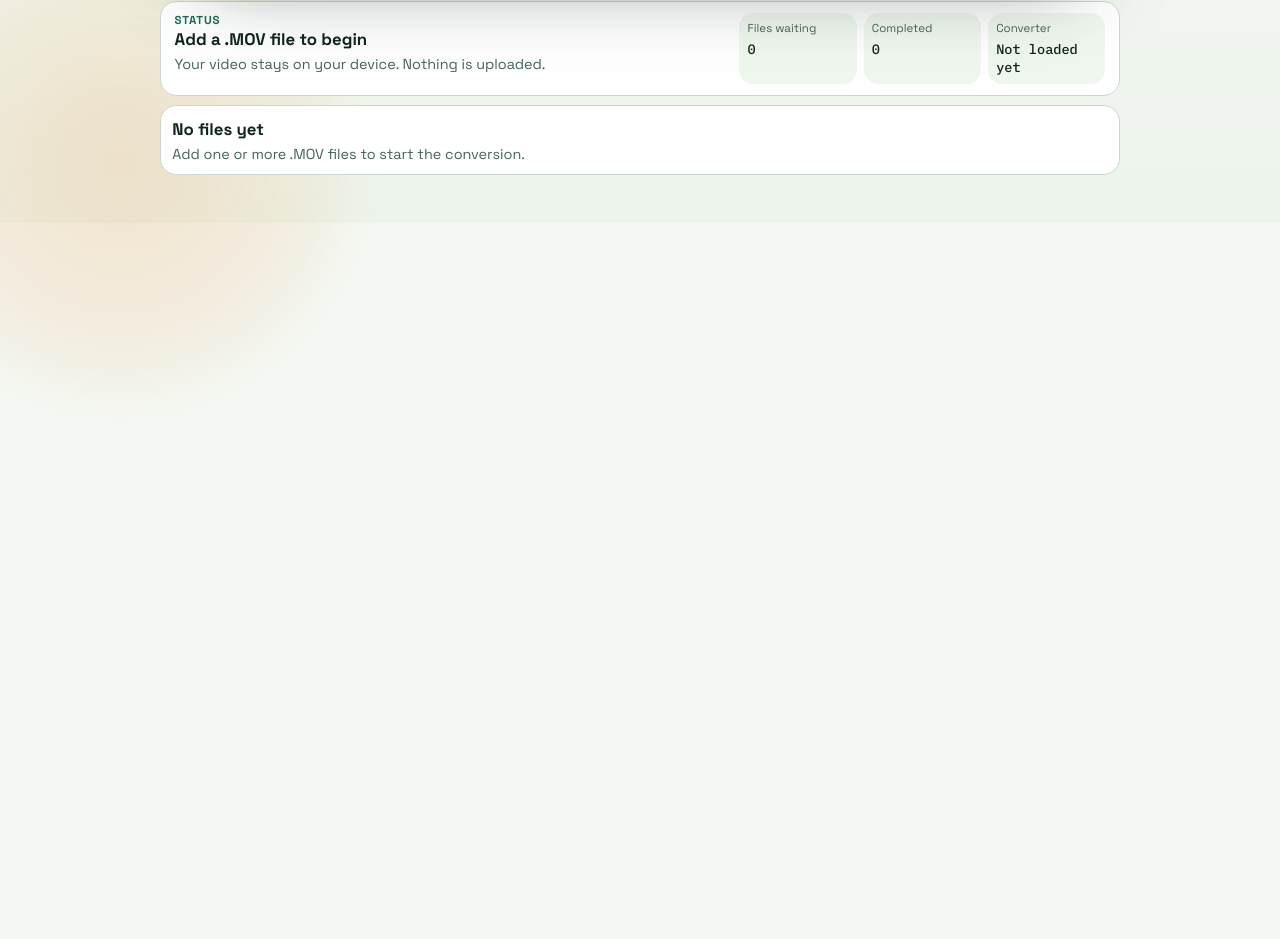
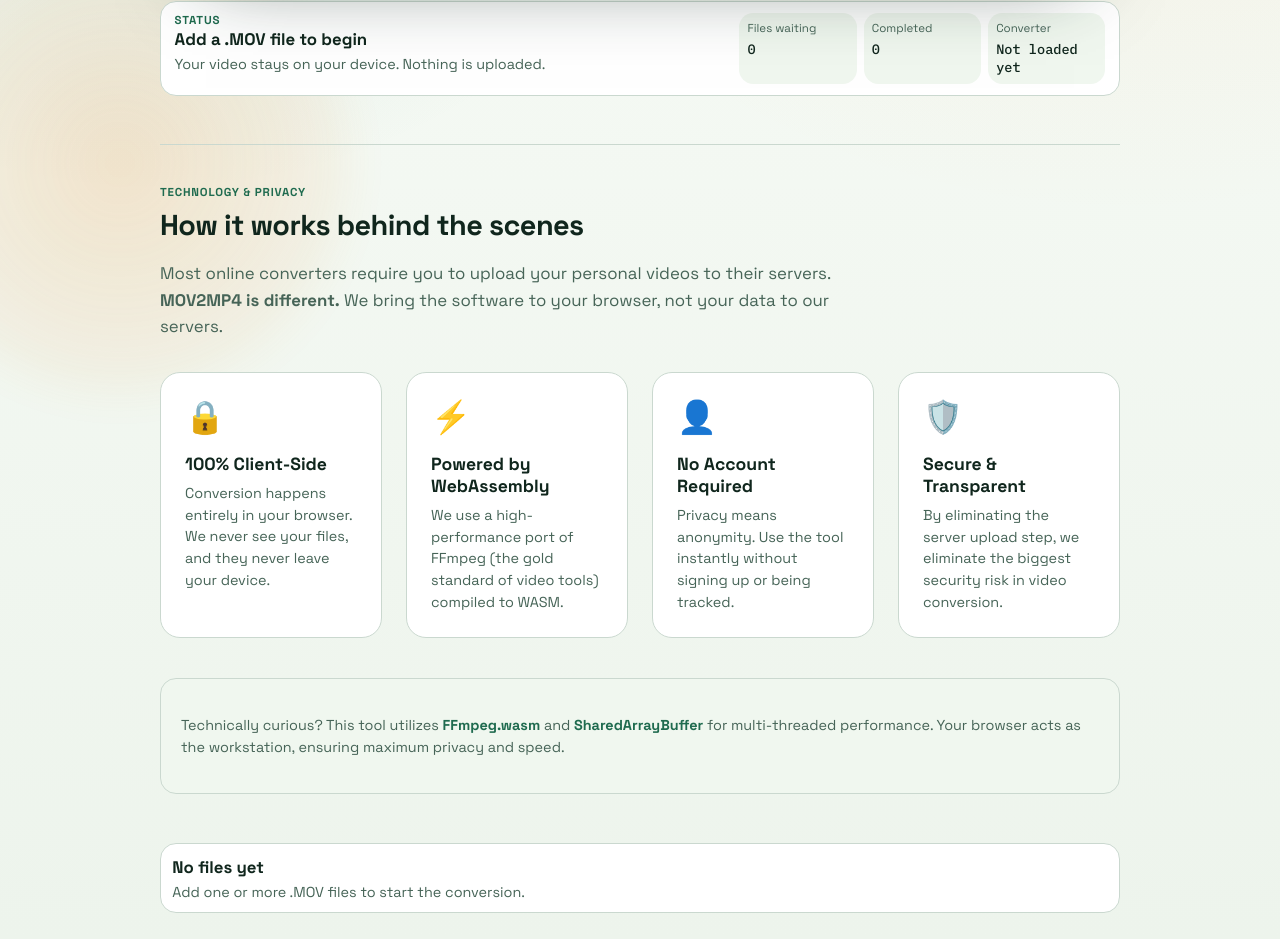
Before and after one commit to Paulmzuiderduin/mov2mp4, a React (Vite) app: page / in a window 1280 px wide. Shown: the part 577-1516 px from the top of the page. Before the commit the page ends 800 px from the top, so only its background shows below. Built offline with nearby package versions, Linux system fonts and the light colour scheme.

Commit message:
Optimize SEO metadata and add Privacy & Security section

```diff
--- a/index.html
+++ b/index.html
@@ -9,7 +9,7 @@
     <meta name="application-name" content="MOV2MP4" />
     <meta
       name="description"
-      content="Convert .MOV to .mp4 directly in your browser. Drop files in, convert locally, and download instantly."
+      content="Convert .MOV to .mp4 privately in your browser. No upload, no servers, no privacy risk. Conversion runs 100% locally using WebAssembly."
     />
     <meta
       name="keywords"
@@ -23,10 +23,10 @@
     <meta property="og:type" content="website" />
     <meta property="og:locale" content="en_US" />
     <meta property="og:site_name" content="MOV2MP4" />
-    <meta property="og:title" content="MOV2MP4 | Simple and reliable conversion" />
+    <meta property="og:title" content="MOV2MP4 | Private, Local-only Video Conversion" />
     <meta
       property="og:description"
-      content="Convert .MOV to .mp4 directly in your browser, with no upload."
+      content="The private way to convert .MOV to .mp4. Files never leave your device."
     />
     <meta property="og:url" content="https://mov2mp4.paulzuiderduin.com/" />
     <meta property="og:image" content="https://mov2mp4.paulzuiderduin.com/social-card.svg" />
@@ -36,10 +36,10 @@
     <meta property="og:image:alt" content="MOV2MP4 converter interface with drag-and-drop conversion flow." />
 
     <meta name="twitter:card" content="summary_large_image" />
-    <meta name="twitter:title" content="MOV2MP4 | Simple and reliable conversion" />
+    <meta name="twitter:title" content="MOV2MP4 | Private, Local-only Video Conversion" />
     <meta
       name="twitter:description"
-      content="Convert .MOV to .mp4 directly in your browser, with no upload."
+      content="Convert .MOV to .mp4 privately. 100% local, zero upload."
     />
     <meta name="twitter:image" content="https://mov2mp4.paulzuiderduin.com/social-card.svg" />
     <meta name="twitter:image:alt" content="MOV2MP4 converter interface with drag-and-drop conversion flow." />
@@ -51,7 +51,7 @@
     <link rel="sitemap" type="application/xml" href="/sitemap.xml" />
     <link rel="manifest" href="/site.webmanifest" />
     <link rel="icon" type="image/svg+xml" href="/favicon.svg" />
-    <title>MOV2MP4 | Simple and reliable conversion</title>
+    <title>MOV2MP4 | Private, Local-only Video Conversion</title>
 
     <script type="application/ld+json">
       {
--- a/src/App.jsx
+++ b/src/App.jsx
@@ -8,6 +8,7 @@
 import StatusPanel from './components/StatusPanel';
 import ConverterPanel from './components/ConverterPanel';
 import QueueItem from './components/QueueItem';
+import SecuritySection from './components/SecuritySection';
 
 export default function App() {
   const [speedMode, setSpeedMode] = useState('fastest');
@@ -145,6 +146,8 @@
           />
         </section>
 
+        <SecuritySection />
+
         {engineMessage ? <p className="hint">{engineMessage}</p> : null}
         {notice ? <p className="hint">{notice}</p> : null}
 
--- /dev/null
+++ b/src/components/SecuritySection.jsx
@@ -0,0 +1,54 @@
+export default function SecuritySection() {
+  const points = [
+    {
+      title: "100% Client-Side",
+      desc: "Conversion happens entirely in your browser. We never see your files, and they never leave your device.",
+      icon: "🔒"
+    },
+    {
+      title: "Powered by WebAssembly",
+      desc: "We use a high-performance port of FFmpeg (the gold standard of video tools) compiled to WASM.",
+      icon: "⚡"
+    },
+    {
+      title: "No Account Required",
+      desc: "Privacy means anonymity. Use the tool instantly without signing up or being tracked.",
+      icon: "👤"
+    },
+    {
+      title: "Secure & Transparent",
+      desc: "By eliminating the server upload step, we eliminate the biggest security risk in video conversion.",
+      icon: "🛡️"
+    }
+  ];
+
+  return (
+    <section className="security-section">
+      <div className="security-header">
+        <p className="status-kicker">Technology & Privacy</p>
+        <h2 className="security-title">How it works behind the scenes</h2>
+        <p className="security-intro">
+          Most online converters require you to upload your personal videos to their servers.
+          <strong> MOV2MP4 is different.</strong> We bring the software to your browser, not your data to our servers.
+        </p>
+      </div>
+
+      <div className="security-grid">
+        {points.map((point, i) => (
+          <div key={i} className="security-card">
+            <span className="security-icon">{point.icon}</span>
+            <h3>{point.title}</h3>
+            <p>{point.desc}</p>
+          </div>
+        ))}
+      </div>
+
+      <div className="security-footer">
+        <p>
+          Technically curious? This tool utilizes <strong>FFmpeg.wasm</strong> and <strong>SharedArrayBuffer</strong> for multi-threaded performance.
+          Your browser acts as the workstation, ensuring maximum privacy and speed.
+        </p>
+      </div>
+    </section>
+  );
+}
--- a/src/styles.css
+++ b/src/styles.css
@@ -638,3 +638,78 @@
     font-size: 1rem;
   }
 }
+
+.security-section {
+  margin-top: 3rem;
+  padding: 2.5rem 0;
+  border-top: 1px solid var(--line);
+}
+
+.security-header {
+  margin-bottom: 2rem;
+  max-width: 70ch;
+}
+
+.security-title {
+  font-size: 1.8rem;
+  margin: 0.5rem 0 1rem;
+  letter-spacing: -0.02em;
+}
+
+.security-intro {
+  color: var(--muted);
+  line-height: 1.6;
+  font-size: 1.05rem;
+}
+
+.security-grid {
+  display: grid;
+  grid-template-columns: repeat(auto-fit, minmax(220px, 1fr));
+  gap: 1.5rem;
+}
+
+.security-card {
+  padding: 1.5rem;
+  border-radius: 1.25rem;
+  border: 1px solid var(--line);
+  background: var(--panel);
+  transition: transform 0.2s ease, box-shadow 0.2s ease;
+}
+
+.security-card:hover {
+  transform: translateY(-4px);
+  box-shadow: 0 12px 24px rgba(0, 0, 0, 0.05);
+}
+
+.security-icon {
+  font-size: 2rem;
+  display: block;
+  margin-bottom: 1rem;
+}
+
+.security-card h3 {
+  margin: 0 0 0.5rem;
+  font-size: 1.1rem;
+}
+
+.security-card p {
+  margin: 0;
+  font-size: 0.9rem;
+  color: var(--muted);
+  line-height: 1.5;
+}
+
+.security-footer {
+  margin-top: 2.5rem;
+  padding: 1.25rem;
+  border-radius: 1rem;
+  background: var(--panel-soft);
+  color: var(--muted);
+  font-size: 0.9rem;
+  line-height: 1.55;
+  border: 1px solid var(--line);
+}
+
+.security-footer strong {
+  color: var(--brand);
+}
```
